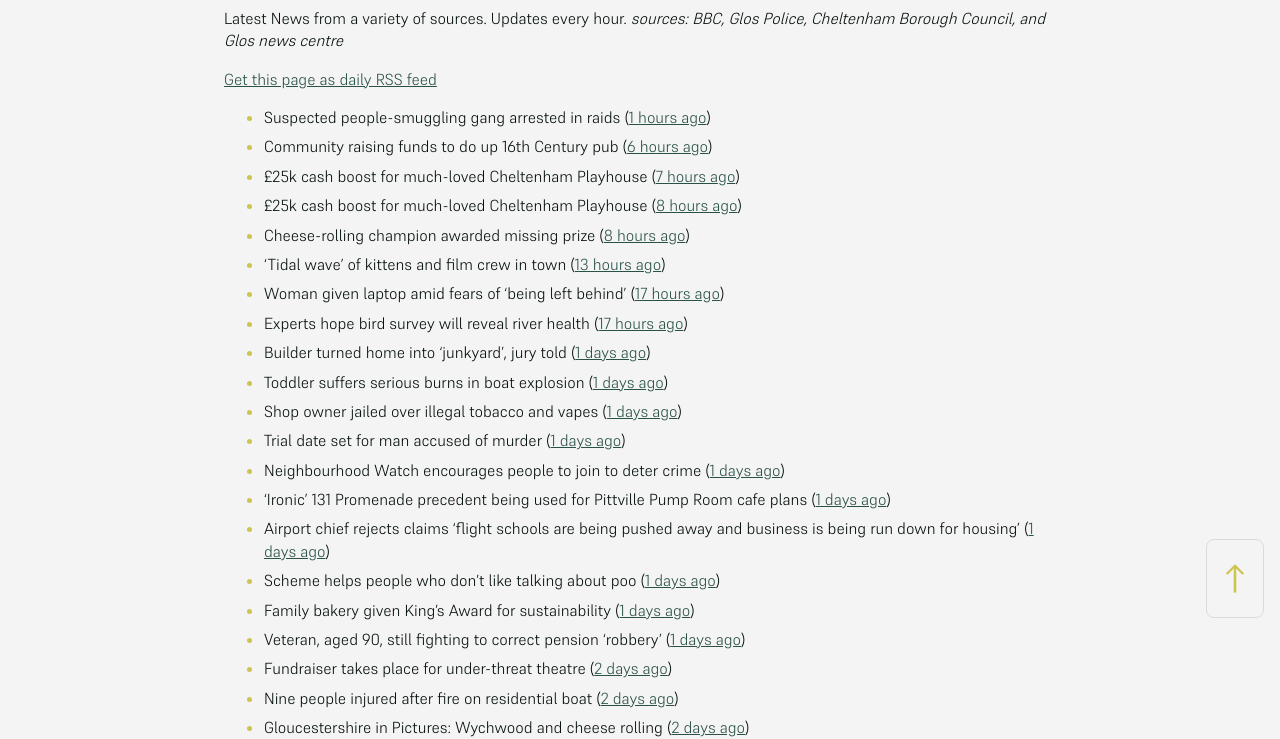
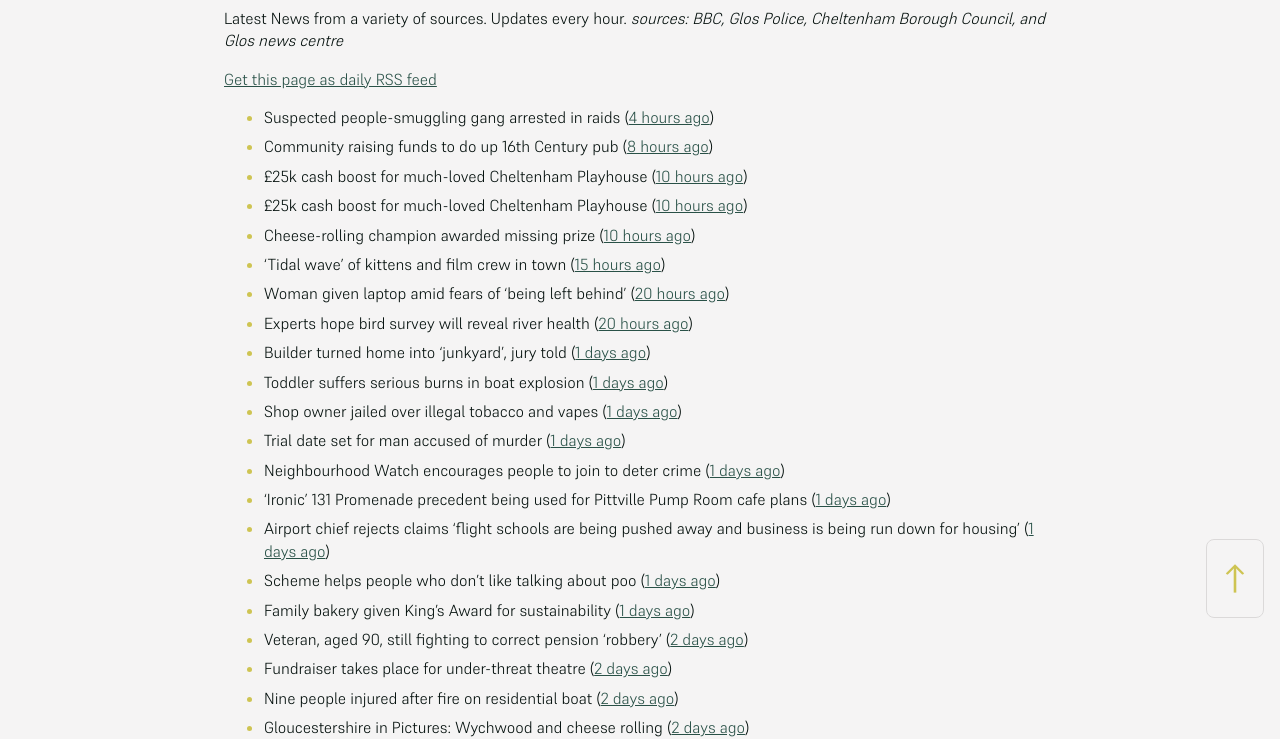
Before and after one commit to mat-0/cheltenham-open-data, a Jekyll site: the page built from _pages/news.md, in a window 1280 px wide. Shown: the part 266-1005 px from the top of the page. Built offline with Jekyll 4.4.1, drawn with Linux system fonts in a browser that asks for light colours.

Commit message:
Updated 2025-06-04 01:24:37

```diff
--- a/_pages/news.md
+++ b/_pages/news.md
@@ -12,14 +12,14 @@ _sources: BBC, Glos Police, Cheltenham Borough Council, and Glos news centre_
 [Get this page as daily RSS feed](/daily.rss)
 
 <!-- news_marker starts -->
-- Suspected people-smuggling gang arrested in raids ([1 hours ago](https://www.bbc.com/news/articles/cx2j67x49pwo))
-- Community raising funds to do up 16th Century pub ([6 hours ago](https://www.bbc.com/news/articles/c1kvgy4p4nwo))
-- £25k cash boost for much-loved Cheltenham Playhouse ([7 hours ago](https://gloucesternewscentre.co.uk/25k-cash-boost-for-much-loved-cheltenham-playhouse/))
-- £25k cash boost for much-loved Cheltenham Playhouse ([8 hours ago](https://www.cheltenham.gov.uk/news/article/3017/25k_cash_boost_for_much-loved_cheltenham_playhouse))
-- Cheese-rolling champion awarded missing prize ([8 hours ago](https://www.bbc.com/news/articles/clyzjzkz2v1o))
-- 'Tidal wave' of kittens and film crew in town ([13 hours ago](https://www.bbc.com/news/articles/ced2ey9l1dyo))
-- Woman given laptop amid fears of 'being left behind' ([17 hours ago](https://www.bbc.com/news/articles/cy8nvm5v5ymo))
-- Experts hope bird survey will reveal river health ([17 hours ago](https://www.bbc.com/news/articles/c9wgv0dy485o))
+- Suspected people-smuggling gang arrested in raids ([4 hours ago](https://www.bbc.com/news/articles/cx2j67x49pwo))
+- Community raising funds to do up 16th Century pub ([8 hours ago](https://www.bbc.com/news/articles/c1kvgy4p4nwo))
+- £25k cash boost for much-loved Cheltenham Playhouse ([10 hours ago](https://gloucesternewscentre.co.uk/25k-cash-boost-for-much-loved-cheltenham-playhouse/))
+- £25k cash boost for much-loved Cheltenham Playhouse ([10 hours ago](https://www.cheltenham.gov.uk/news/article/3017/25k_cash_boost_for_much-loved_cheltenham_playhouse))
+- Cheese-rolling champion awarded missing prize ([10 hours ago](https://www.bbc.com/news/articles/clyzjzkz2v1o))
+- 'Tidal wave' of kittens and film crew in town ([15 hours ago](https://www.bbc.com/news/articles/ced2ey9l1dyo))
+- Woman given laptop amid fears of 'being left behind' ([20 hours ago](https://www.bbc.com/news/articles/cy8nvm5v5ymo))
+- Experts hope bird survey will reveal river health ([20 hours ago](https://www.bbc.com/news/articles/c9wgv0dy485o))
 - Builder turned home into 'junkyard', jury told ([1 days ago](https://www.bbc.com/news/articles/c7v7jqygvlpo))
 - Toddler suffers serious burns in boat explosion ([1 days ago](https://www.bbc.com/news/articles/c1j5k49zg9yo))
 - Shop owner jailed over illegal tobacco and vapes ([1 days ago](https://www.bbc.com/news/articles/c071jlz50peo))
@@ -29,7 +29,7 @@ _sources: BBC, Glos Police, Cheltenham Borough Council, and Glos news centre_
 - Airport chief rejects claims ‘flight schools are being pushed away and business is being run down for housing’ ([1 days ago](https://gloucesternewscentre.co.uk/airport-chief-rejects-claims-flight-schools-are-being-pushed-away-and-business-is-being-run-down-for-housing/))
 - Scheme helps people who don't like talking about poo ([1 days ago](https://www.bbc.com/news/articles/cg711227mv2o))
 - Family bakery given King's Award for sustainability ([1 days ago](https://www.bbc.com/news/articles/crr7ezreqedo))
-- Veteran, aged 90, still fighting to correct pension 'robbery' ([1 days ago](https://www.bbc.com/news/articles/c2d5l7k3p31o))
+- Veteran, aged 90, still fighting to correct pension 'robbery' ([2 days ago](https://www.bbc.com/news/articles/c2d5l7k3p31o))
 - Fundraiser takes place for under-threat theatre ([2 days ago](https://www.bbc.com/news/articles/c4gk0edy66yo))
 - Nine people injured after fire on residential boat ([2 days ago](https://www.bbc.com/news/articles/crr7xz5r2z9o))
 - Gloucestershire in Pictures: Wychwood and cheese rolling ([2 days ago](https://www.bbc.com/news/articles/cj42qe4nqn5o))
```
Also changed, not shown: _data/flood.json (+4 -4 lines), _pages/terrorism.md (+1 -1 lines), index.md (+6 -6 lines).
